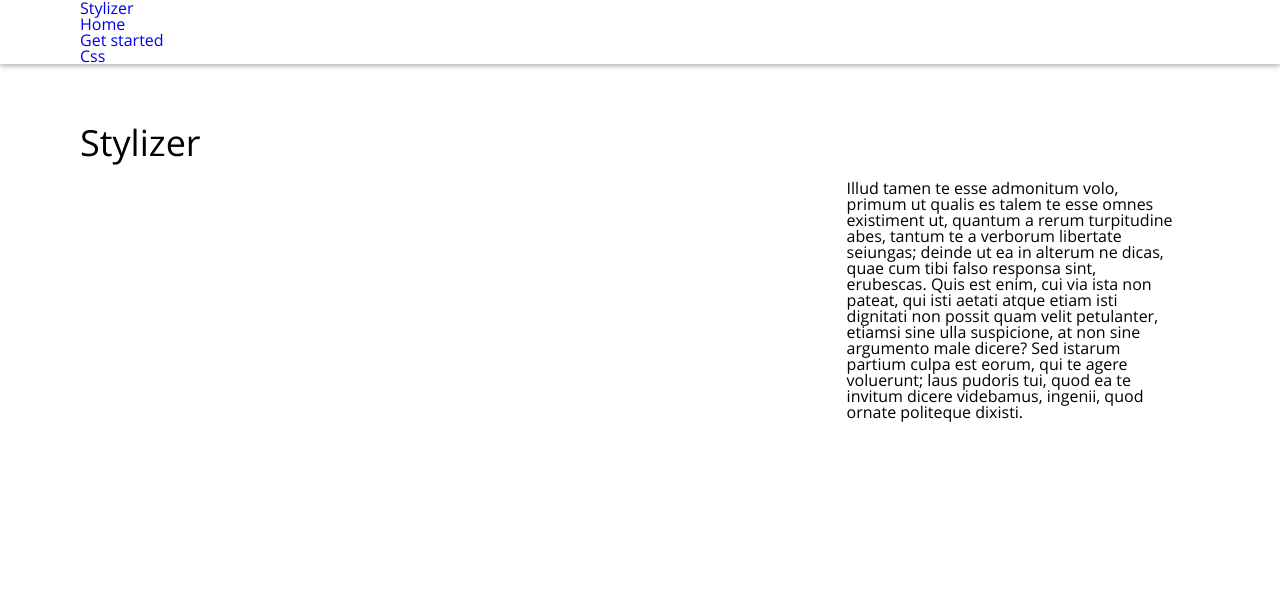
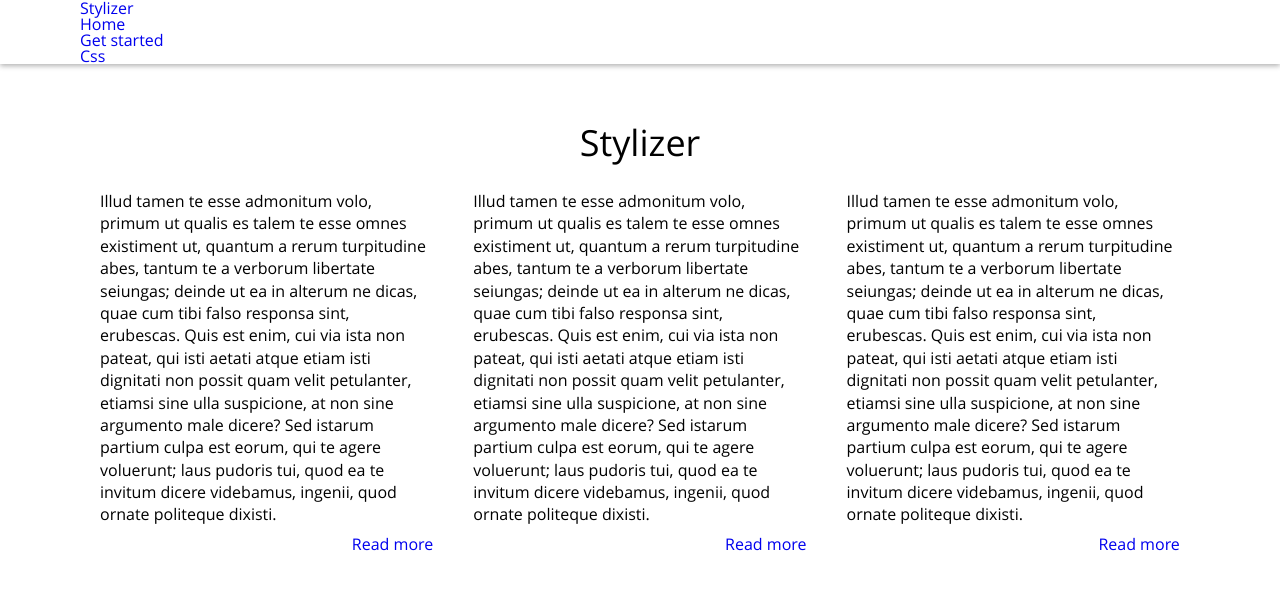
Before and after one commit to Beezkit/stylizer, a plain HTML site: page index.html in a window 1280 px wide. Drawn offline with Linux system fonts and the light colour scheme.

Commit message:
construction structure

```diff
--- a/index.html
+++ b/index.html
@@ -3,6 +3,7 @@
 <head>
   <meta charset="utf-8">
   <title>Stylizer - Framework CSS</title>
+  <meta content="width=device-width,initial-scale=1" name="viewport">
   <link href="/css/stylizer.css" media="screen, projection" rel="stylesheet" type="text/css" />
 </head>
 <body class="columns-6">
@@ -26,9 +27,26 @@
 
         <h1>Stylizer</h1>
 
-    	<div class="xs-grid-2 xs-grid-offset-4">
+    	<div class="xs-grid-2">
     		<p>Illud tamen te esse admonitum volo, primum ut qualis es talem te esse omnes existiment ut, quantum a rerum turpitudine abes, tantum te a verborum libertate seiungas; deinde ut ea in alterum ne dicas, quae cum tibi falso responsa sint, erubescas. Quis est enim, cui via ista non pateat, qui isti aetati atque etiam isti dignitati non possit quam velit petulanter, etiamsi sine ulla suspicione, at non sine argumento male dicere? Sed istarum partium culpa est eorum, qui te agere voluerunt; laus pudoris tui, quod ea te invitum dicere videbamus, ingenii, quod ornate politeque dixisti.</p>
+            <div class="text-right">
+                <a href="#" class="button">Read more</a>
+            </div>
     	</div>
+
+        <div class="xs-grid-2">
+            <p>Illud tamen te esse admonitum volo, primum ut qualis es talem te esse omnes existiment ut, quantum a rerum turpitudine abes, tantum te a verborum libertate seiungas; deinde ut ea in alterum ne dicas, quae cum tibi falso responsa sint, erubescas. Quis est enim, cui via ista non pateat, qui isti aetati atque etiam isti dignitati non possit quam velit petulanter, etiamsi sine ulla suspicione, at non sine argumento male dicere? Sed istarum partium culpa est eorum, qui te agere voluerunt; laus pudoris tui, quod ea te invitum dicere videbamus, ingenii, quod ornate politeque dixisti.</p>
+            <div class="text-right">
+                <a href="#" class="button">Read more</a>
+            </div>
+        </div>
+
+        <div class="xs-grid-2">
+            <p>Illud tamen te esse admonitum volo, primum ut qualis es talem te esse omnes existiment ut, quantum a rerum turpitudine abes, tantum te a verborum libertate seiungas; deinde ut ea in alterum ne dicas, quae cum tibi falso responsa sint, erubescas. Quis est enim, cui via ista non pateat, qui isti aetati atque etiam isti dignitati non possit quam velit petulanter, etiamsi sine ulla suspicione, at non sine argumento male dicere? Sed istarum partium culpa est eorum, qui te agere voluerunt; laus pudoris tui, quod ea te invitum dicere videbamus, ingenii, quod ornate politeque dixisti.</p>
+            <div class="text-right">
+                <a href="#" class="button">Read more</a>
+            </div>
+        </div>
 
     	<div class="clear"></div>
 
--- a/scss/_structure.scss
+++ b/scss/_structure.scss
@@ -23,6 +23,7 @@ body {
 .xxl-grid-1, .xxl-grid-2, .xxl-grid-3, .xxl-grid-4, .xxl-grid-5, .xxl-grid-6, .xxl-grid-7, .xxl-grid-8, .xxl-grid-9, .xxl-grid-10, .xxl-grid-11, .xxl-grid-12, .xxl-grid-13, .xxl-grid-14, .xxl-grid-15, .xxl-grid-16, .xxl-grid-17, .xxl-grid-18, .xxl-grid-19, .xxl-grid-20, .xxl-grid-21, .xxl-grid-22, .xxl-grid-23, .xxl-grid-24 {
 	position: relative;
 	padding: 0 20px;
+	margin-bottom: 20px;
 }
 .xs-hide, .s-hide, .m-hide, .l-hide, .xl-hide, .xxl-hide {
 	display: none;
--- a/scss/stylizer.scss
+++ b/scss/stylizer.scss
@@ -22,9 +22,17 @@ a:visited {
 }
 
 h1 {
-	margin-bottom: 20px;
+	margin-bottom: 30px;
 	font-size: 36px;
 	font-weight: 500;
+	text-align: center;
+}
+
+p {
+	margin-bottom: 10px;
+	font-size: 16px;
+	font-weight: 200;
+	line-height: 1.4;
 }
 
 .title-first {
```
Also changed, not shown: README.md, css/stylizer.css.
